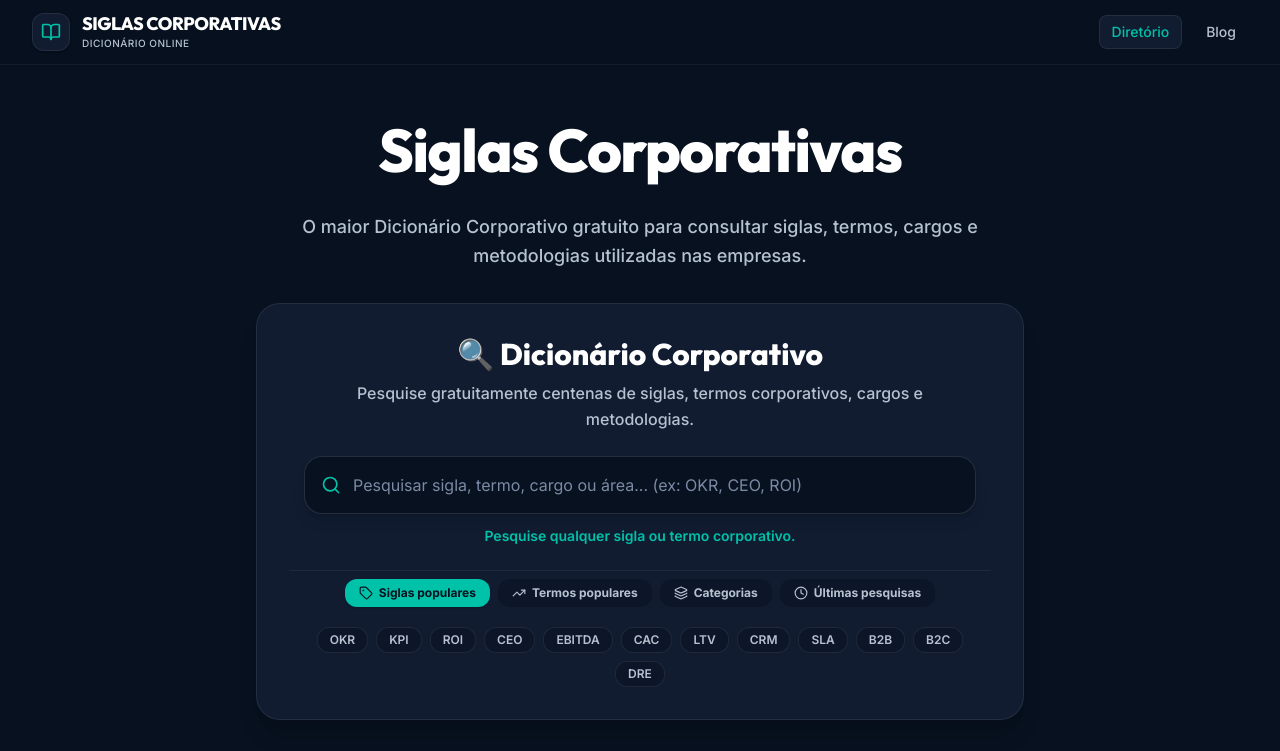
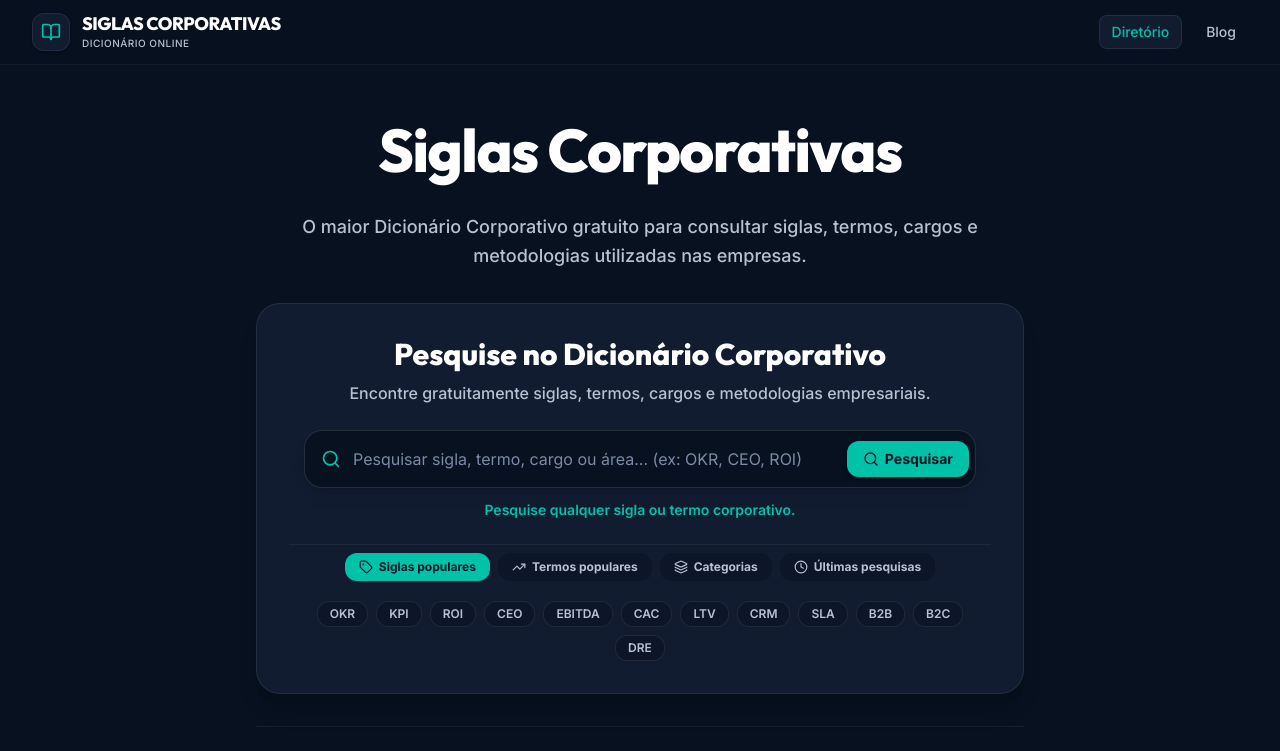
Before and after one commit to LucasRodriguesRibeiro/Siglas-Corporativas-Aprender, a React (Vite) app: page / in a window 1280 px wide. Shown: the top 751 px of the page. Built offline with nearby package versions, Linux system fonts and the light colour scheme.

Commit message:
refactor: update SEO metadata and enhance search UI
- Improve site meta description for better clarity
- Relocate search component in SiglaDetailsView
- Add search button and streamline UI in CorporateDictionary

```diff
--- a/index.html
+++ b/index.html
@@ -19,13 +19,13 @@
     <meta name="viewport" content="width=device-width, initial-scale=1.0" />
     <link rel="icon" type="image/svg+xml" href="/favicon.svg" />
     <title>Dicionário Corporativo Gratuito | Siglas, Termos e Cargos</title>
-    <meta name="description" content="Consulte gratuitamente mais de 500 siglas corporativas, termos empresariais, cargos, metodologias e ferramentas utilizadas no mercado. Pesquise rapidamente no Dicionário Corporativo Online." />
+    <meta name="description" content="Consulte o Dicionário Corporativo Gratuito com mais de 500 siglas corporativas, termos corporativos, cargos, metodologias e ferramentas empresariais. Pesquise rapidamente online." />
     <meta name="keywords" content="siglas corporativas, dicionario corporativo, dicionario corporativo gratuito, termos corporativos, glossario corporativo, cargos corporativos, linguagem corporativa, siglas empresariais, aprender siglas corporativas, significado das siglas corporativas" />
     <meta name="robots" content="index, follow, max-image-preview:large, max-snippet:-1, max-video-preview:-1" />
     <link rel="canonical" href="https://siglascorporativasaprender.com.br/" />
     <!-- OpenGraph Meta Tags -->
     <meta property="og:title" content="Dicionário Corporativo Gratuito | Siglas, Termos e Cargos" />
-    <meta property="og:description" content="Consulte gratuitamente mais de 500 siglas corporativas, termos empresariais, cargos, metodologias e ferramentas utilizadas no mercado. Pesquise rapidamente no Dicionário Corporativo Online." />
+    <meta property="og:description" content="Consulte o Dicionário Corporativo Gratuito com mais de 500 siglas corporativas, termos corporativos, cargos, metodologias e ferramentas empresariais. Pesquise rapidamente online." />
     <meta property="og:type" content="website" />
     <meta property="og:url" content="https://siglascorporativasaprender.com.br/" />
     <meta property="og:locale" content="pt_BR" />
@@ -34,7 +34,7 @@
     <!-- Twitter Cards -->
     <meta name="twitter:card" content="summary_large_image" />
     <meta name="twitter:title" content="Dicionário Corporativo Gratuito | Siglas, Termos e Cargos" />
-    <meta name="twitter:description" content="Consulte gratuitamente mais de 500 siglas corporativas, termos empresariais, cargos, metodologias e ferramentas utilizadas no mercado. Pesquise rapidamente no Dicionário Corporativo Online." />
+    <meta name="twitter:description" content="Consulte o Dicionário Corporativo Gratuito com mais de 500 siglas corporativas, termos corporativos, cargos, metodologias e ferramentas empresariais. Pesquise rapidamente online." />
     <meta name="twitter:image" content="https://siglascorporativasaprender.com.br/assets/cover.png" />
     <!-- Structured Data JSON-LD -->
     <script type="application/ld+json">
--- a/server.ts
+++ b/server.ts
@@ -482,7 +482,7 @@ function injectSEOMetadata(html: string, urlPath: string): string {
   const baseUrl = process.env.APP_URL || "https://siglascorporativasaprender.com.br";
 
   let title = "Dicionário Corporativo Gratuito | Siglas, Termos e Cargos";
-  let desc = "Consulte gratuitamente mais de 500 siglas corporativas, termos empresariais, cargos, metodologias e ferramentas utilizadas no mercado. Pesquise rapidamente no Dicionário Corporativo Online.";
+  let desc = "Consulte o Dicionário Corporativo Gratuito com mais de 500 siglas corporativas, termos corporativos, cargos, metodologias e ferramentas empresariais. Pesquise rapidamente online.";
   let canonical = `${baseUrl}${urlPath}`;
   let schemaString = "";
 
--- a/src/components/CorporateDictionary.tsx
+++ b/src/components/CorporateDictionary.tsx
@@ -35,8 +35,8 @@ const POPULAR_CATEGORIES = ["Marketing", "Recursos Humanos", "Financeiro", "Tecn
 export default function CorporateDictionary({
   navigate,
   className = "",
-  title = "🔍 Dicionário Corporativo",
-  subtitle = "Pesquise gratuitamente centenas de siglas, termos corporativos, cargos e metodologias."
+  title = "Pesquise no Dicionário Corporativo",
+  subtitle = "Encontre gratuitamente siglas, termos, cargos e metodologias empresariais."
 }: CorporateDictionaryProps) {
   const [searchQuery, setSearchQuery] = useState("");
   const [isFocused, setIsFocused] = useState(false);
@@ -174,11 +174,18 @@ export default function CorporateDictionary({
             <button
               type="button"
               onClick={() => setSearchQuery("")}
-              className="pr-4 text-xs font-semibold text-[#7C8AA5] hover:text-white transition-colors duration-250"
+              className="px-2 text-xs font-semibold text-[#7C8AA5] hover:text-white transition-colors duration-250"
             >
               Limpar
             </button>
           )}
+          <button
+            type="submit"
+            className="mr-1.5 px-4 py-2 bg-[#00C2A8] hover:bg-[#00e6c7] text-[#07111F] font-bold text-sm rounded-xl transition-all duration-250 flex items-center space-x-1.5 shadow-md shrink-0"
+          >
+            <Search className="w-4 h-4" />
+            <span>Pesquisar</span>
+          </button>
         </div>
 
         {/* Autocomplete Dropdown overlay */}
--- a/src/views/SiglaDetailsView.tsx
+++ b/src/views/SiglaDetailsView.tsx
@@ -235,9 +235,6 @@ export default function SiglaDetailsView({
             </div>
           </div>
 
-          {/* Dicionário Corporativo Reusable Search & Quick Links Block */}
-          <CorporateDictionary navigate={navigate} />
-
           {/* Detailed explanation sections */}
           <div className="space-y-6">
             <h2 className="font-display font-extrabold text-xl text-white border-b border-white/[0.06] pb-2">
@@ -333,6 +330,9 @@ export default function SiglaDetailsView({
               </div>
             </div>
           </div>
+
+          {/* Dicionário Corporativo Reusable Search Block */}
+          <CorporateDictionary navigate={navigate} className="mt-8" />
         </div>
 
         {/* Related acronyms sidebar column */}
```
